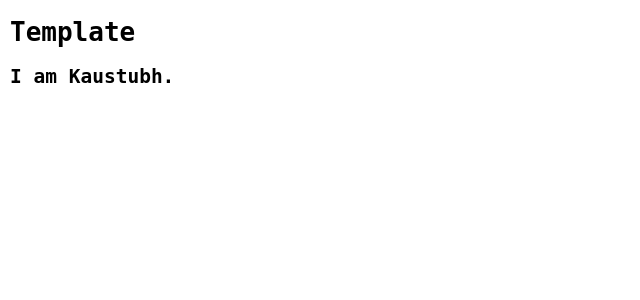
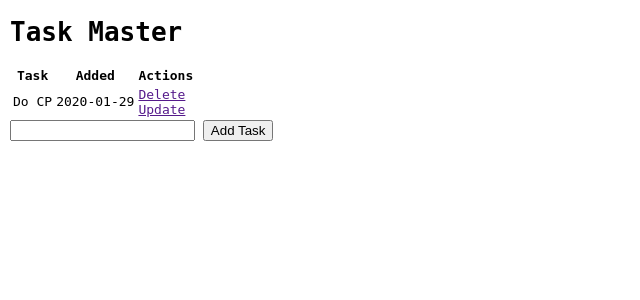
Before and after one commit to codekaust/My-Notes, a Flask app: page / in a window 1280 px wide. Shown: the top 300 px of the page, without its empty margins (0-640 px from the left). Run offline with Flask 2, Linux system fonts and the light colour scheme; data comes from the database, SQL or seed files in the repository; both versions use the stored data as it was after the commit.

Commit message:
can now push and see the contents of db, working GET and POST

```diff
--- a/Flask/Flask-SQLAlchemy/app.py
+++ b/Flask/Flask-SQLAlchemy/app.py
@@ -1,4 +1,4 @@
-from flask import Flask, render_template, url_for
+from flask import Flask, render_template, url_for, request, redirect
 from flask_sqlalchemy import SQLAlchemy
 from datetime import datetime
 
@@ -14,9 +14,23 @@ class Todo(db.Model):
     def __repr__(self):
         return '<Task %r>' % self.id
 
-@app.route('/')
+@app.route('/', methods = ['POST', 'GET'])
 def index():
-    return render_template('index.html')
+    if request.method == 'POST':
+        task_content = request.form['content']
+        new_task = Todo(content=task_content)
+
+        try:
+            db.session.add(new_task)
+            db.session.commit()
+            return redirect('/')
+        except:
+            return "Can't add task."
+
+    else:
+        tasks = Todo.query.order_by(Todo.date_created).all()
+        return render_template('index.html', tasks = tasks)
+
 
 if __name__ == "__main__":
     app.run(debug=True)
--- a/Flask/Flask-SQLAlchemy/templates/index.html
+++ b/Flask/Flask-SQLAlchemy/templates/index.html
@@ -2,12 +2,40 @@
 
 {% block head %}
 
-<h1>Template</h1>
+<title>Task Master</title>
 
 {% endblock %}
 
 {% block body %}
 
-<h2>I am Kaustubh.</h2>
+<div class="content">
+    <h1>Task Master</h1>
+
+    <table>
+        <tr>
+            <th>Task</th>
+            <th>Added</th>
+            <th>Actions</th>
+        </tr>
+
+        <tr>
+            {% for task in tasks %}
+            <td>{{task.content}}</td>
+            <td>{{task.date_created.date()}}</td>
+            <td>
+                <a href="">Delete</a>
+                <br>
+                <a href="">Update</a>
+            </td>
+
+            {% endfor %}
+        </tr>
+    </table>
+
+    <form action="/" method="POST">
+        <input type="text" name="content" id="content">
+        <input type="submit" value="Add Task">
+    </form>
+</div>
 
 {% endblock %}
```
Also changed, not shown: Flask/Flask-SQLAlchemy/test.db.
